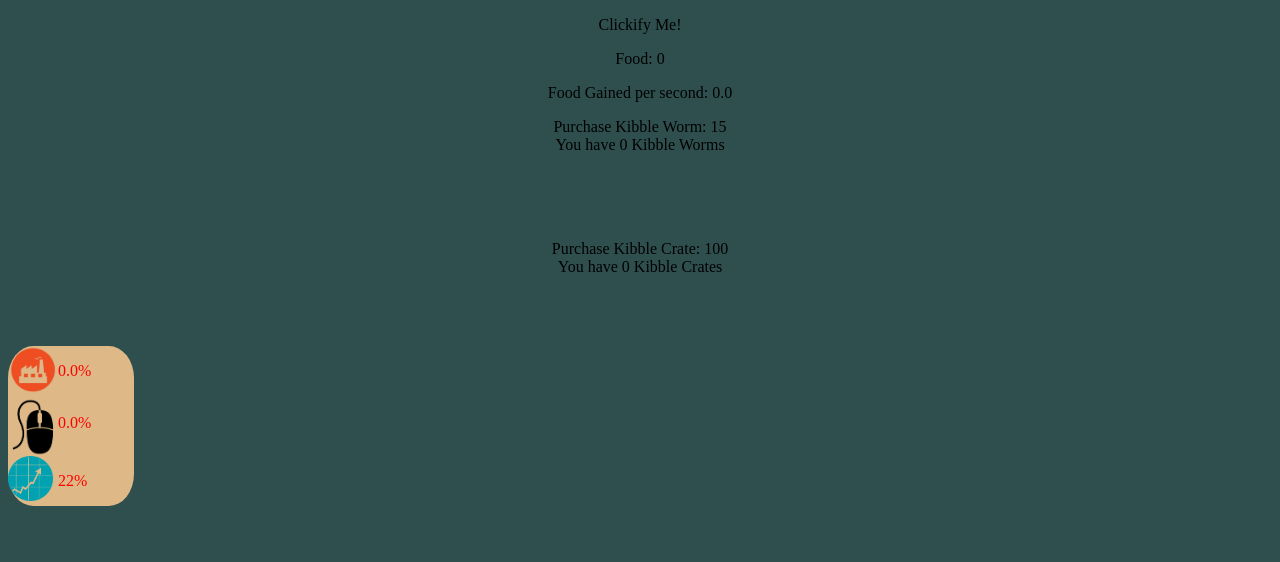
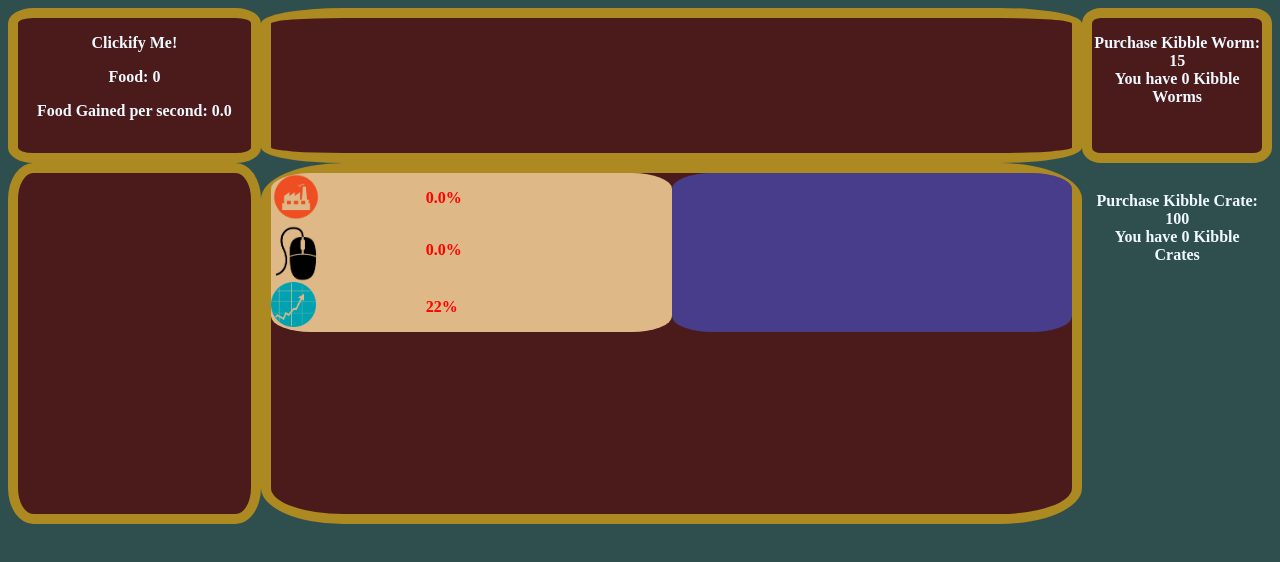
Before and after one commit to KitChaos-DreamscapeStudios/ClickerGame, a plain HTML site: page index.html in a window 1280 px wide. Drawn offline with Linux system fonts and the light colour scheme.

Commit message:
Improved Styling
Still working on getting the shop right

```diff
--- a/index.html
+++ b/index.html
@@ -8,40 +8,15 @@
     <script src="Main.js"></script>
     <link rel="stylesheet" href="style.css">
 </head>
-<body onload="Tick()" style="background-color: darkslategrey;">
+<body onload="Tick()" style="background-color: darkslategrey; color: aliceblue; font-weight: bold;" class="MainGrid">
+    <div id="ClickerZone" class="GridBox">
         <p style="size: 40px; text-align: center;" onclick="Click()">Clickify Me!</p>
         <p class="mainText", id="FoodCounter">Food:</p>
         <p class="mainText", id="CPSCounter">Food per second: 0</p>
-    <p class="mainText", id="KibbleWormBuyer", onclick="BuyBuilding(KibbleWorm)">Buy Kibble Worm</p>
-    <br>
-    <br>
-    <br>
-    <p class="mainText", id="KibbleChestBuyer", onclick="BuyBuilding(KibbleChest)">Buy Kibble Crate</p>
-    <br>
-    <br>
-    <br>
-    <div class="ModGrid">
-
-        <img src="Media/PlaceholderFactory.png" width="50" onmouseover="SetActive(document.getElementById('ProductionDesc'))" onmouseout="Disable(document.getElementById('ProductionDesc'))">
-        <p id="ProductionBonus">ProdBoost</p>
-        <div style="display: none; background-color: rgb(65, 65, 65); border-radius: 20px; color: cornsilk; padding: 5%;"id="ProductionDesc">
-            <p>Lorem ipsum dolor sit, amet consectetur adipisicing elit. Quisquam libero nisi reprehenderit provident quam! Non quis totam veniam unde tenetur cumque culpa optio assumenda, provident ipsam magnam commodi quo perferendis.</p>
-        </div>
-        <br>
-        <img src="Media/MousePlaceholder.png" width="50" onmouseover="SetActive(document.getElementById('Click PowerDesc'))" onmouseout="Disable(document.getElementById('Click PowerDesc'))">
-        <p id="Click PowerBonus">ProdBoost</p>
-        <div style="display: none; background-color: rgb(65, 65, 65); border-radius: 20px; color: cornsilk; padding: 5%;"id="Click PowerDesc">
-            <p>Lorem ipsum dolor sit, amet consectetur adipisicing elit. Quisquam libero nisi reprehenderit provident quam! Non quis totam veniam unde tenetur cumque culpa optio assumenda, provident ipsam magnam commodi quo perferendis.</p>
-        </div>
-        <br>
-        <img src="Media/InflationIconPlaceholder.png" width="45" onmouseover="SetActive(document.getElementById('InflationDesc'))" onmouseout="Disable(document.getElementById('InflationDesc'))">
-        <p style="color: red;" id="InflationCurrent">InflationCurrent</p>
-        <div style="display: none; background-color: rgb(65, 65, 65); border-radius: 20px; color: cornsilk; padding: 5%;"id="InflationDesc">
-            <p>This is the current Inflation. It is how much the price of a building will increase after purchase</p>
     </div>
 
-    </div>
-    <div style="padding-left: 25%; padding-right: 25%; display: none;" id="LongTermOrShortTermEvent">
+    <div id = "EventZone" class="GridBox">
+        <div style="padding-left: 15%; padding-right: 15%; display: none;" id="LongTermOrShortTermEvent">
             <div style="background-color: bisque; border-radius: 10%;">
 
                 <h2 style="text-align: center;">Getting Noticed</h2>
@@ -66,5 +41,53 @@
 
         </div>
 
+    </div>
+
+    </div>
+    <div id="Shop" class="GridBox">
+        <p class="mainText", id="KibbleWormBuyer", onclick="BuyBuilding(KibbleWorm)">Buy Kibble Worm</p>
+        <br>
+        <br>
+        <br>
+        <p class="mainText", id="KibbleChestBuyer", onclick="BuyBuilding(KibbleChest)">Buy Kibble Crate</p>
+        <br>
+        <br>
+        <br>
+    </div>
+    <div id ="DogBox" class="GridBox"></div>
+    <div class="GridBox">
+        <div class="ModPolGrid">
+            <div class="ModGrid">
+
+                <img src="Media/PlaceholderFactory.png" width="50" onmouseover="SetActive(document.getElementById('ProductionDesc'))" onmouseout="Disable(document.getElementById('ProductionDesc'))">
+                <p id="ProductionBonus">ProdBoost</p>
+                <div style="display: none; background-color: rgb(65, 65, 65); border-radius: 20px; color: cornsilk; padding: 5%;"id="ProductionDesc">
+                    <p>Lorem ipsum dolor sit, amet consectetur adipisicing elit. Quisquam libero nisi reprehenderit provident quam! Non quis totam veniam unde tenetur cumque culpa optio assumenda, provident ipsam magnam commodi quo perferendis.</p>
+                </div>
+                <br>
+                <img src="Media/MousePlaceholder.png" width="50" onmouseover="SetActive(document.getElementById('Click PowerDesc'))" onmouseout="Disable(document.getElementById('Click PowerDesc'))">
+                <p id="Click PowerBonus">ProdBoost</p>
+                <div style="display: none; background-color: rgb(65, 65, 65); border-radius: 20px; color: cornsilk; padding: 5%;"id="Click PowerDesc">
+                    <p>Lorem ipsum dolor sit, amet consectetur adipisicing elit. Quisquam libero nisi reprehenderit provident quam! Non quis totam veniam unde tenetur cumque culpa optio assumenda, provident ipsam magnam commodi quo perferendis.</p>
+                </div>
+                <br>
+                <img src="Media/InflationIconPlaceholder.png" width="45" onmouseover="SetActive(document.getElementById('InflationDesc'))" onmouseout="Disable(document.getElementById('InflationDesc'))">
+                <p style="color: red;" id="InflationCurrent">InflationCurrent</p>
+                <div style="display: none; background-color: rgb(65, 65, 65); border-radius: 20px; color: cornsilk; padding: 5%;"id="InflationDesc">
+                    <p>This is the current Inflation. It is how much the price of a building will increase after purchase</p>
+                </div>
+
+            </div>
+            <div class="DecGrid">
+
+            </div>
+        </div>
+
+        </div>
+
+
+
+
+
 </body>
 </html>
--- a/style.css
+++ b/style.css
@@ -10,12 +10,32 @@
 .ModGrid{
 
     display:grid;
-    grid-template-columns: auto auto 250%;
+    grid-template-columns: auto auto auto;
     grid-template-rows: auto auto auto auto auto;
     background-color: burlywood;
-    width: 10%;
+    width: 100%;
     border-width: 10px;
     border-color: black;
-    border-radius: 20%;
+    border-radius: 10%;
 
 }
+.MainGrid{
+    display: grid;
+    grid-template-rows: 30% auto;
+    grid-template-columns: 20% 65% 15% ;
+}
+.GridBox{
+    border-width: 10px;
+    border-color: rgb(172, 137, 33);
+    background-color: rgb(75, 27, 27);
+    border-style: solid;
+    border-radius: 10%;
+}
+.ModPolGrid{
+    display: grid;
+    grid-template-columns: 50% 50%;
+}
+.DecGrid{
+    background-color: darkslateblue;
+    border-radius: 10%;
+}
```
Lines whose indentation alone changed are shown as unchanged.
